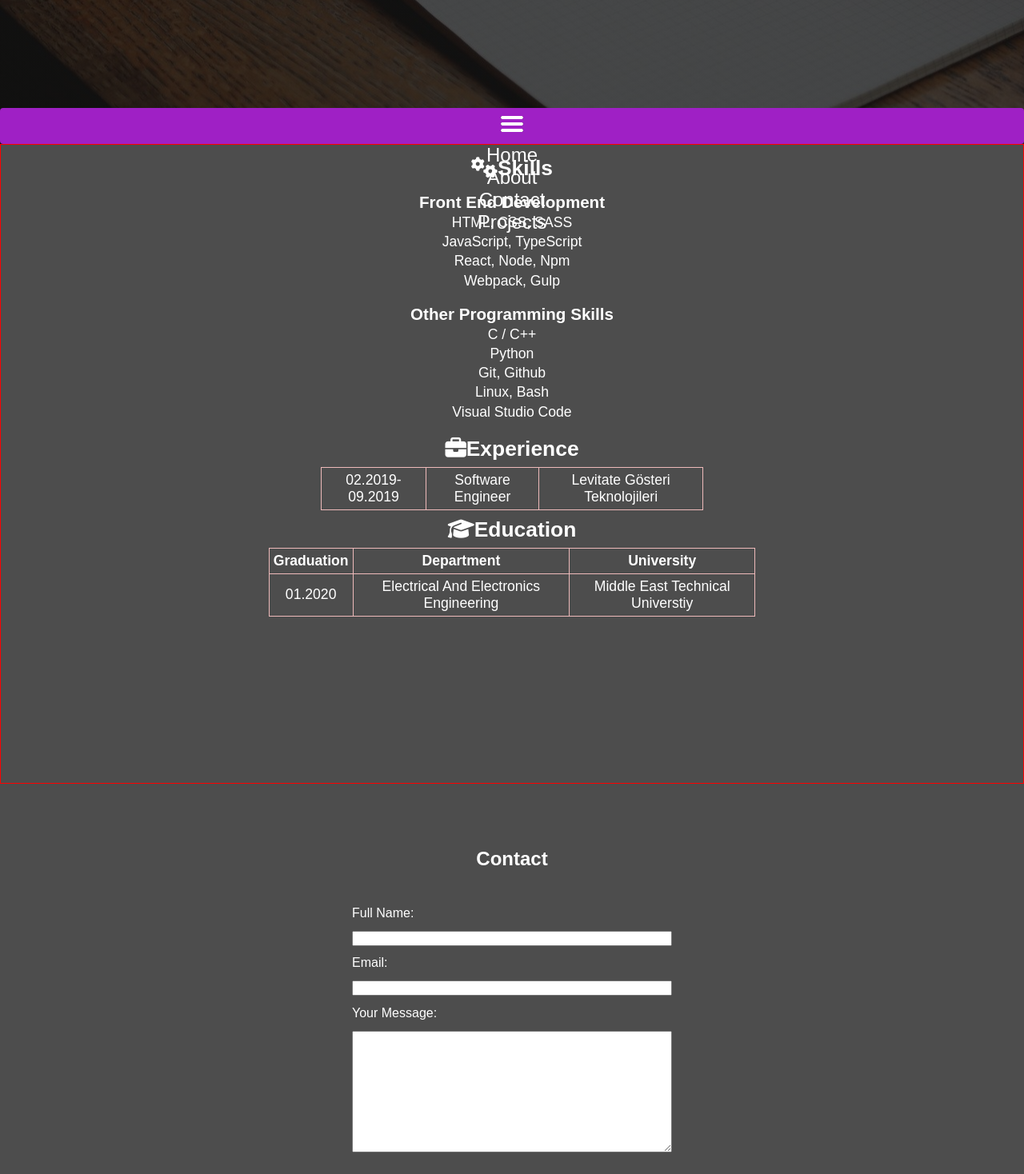
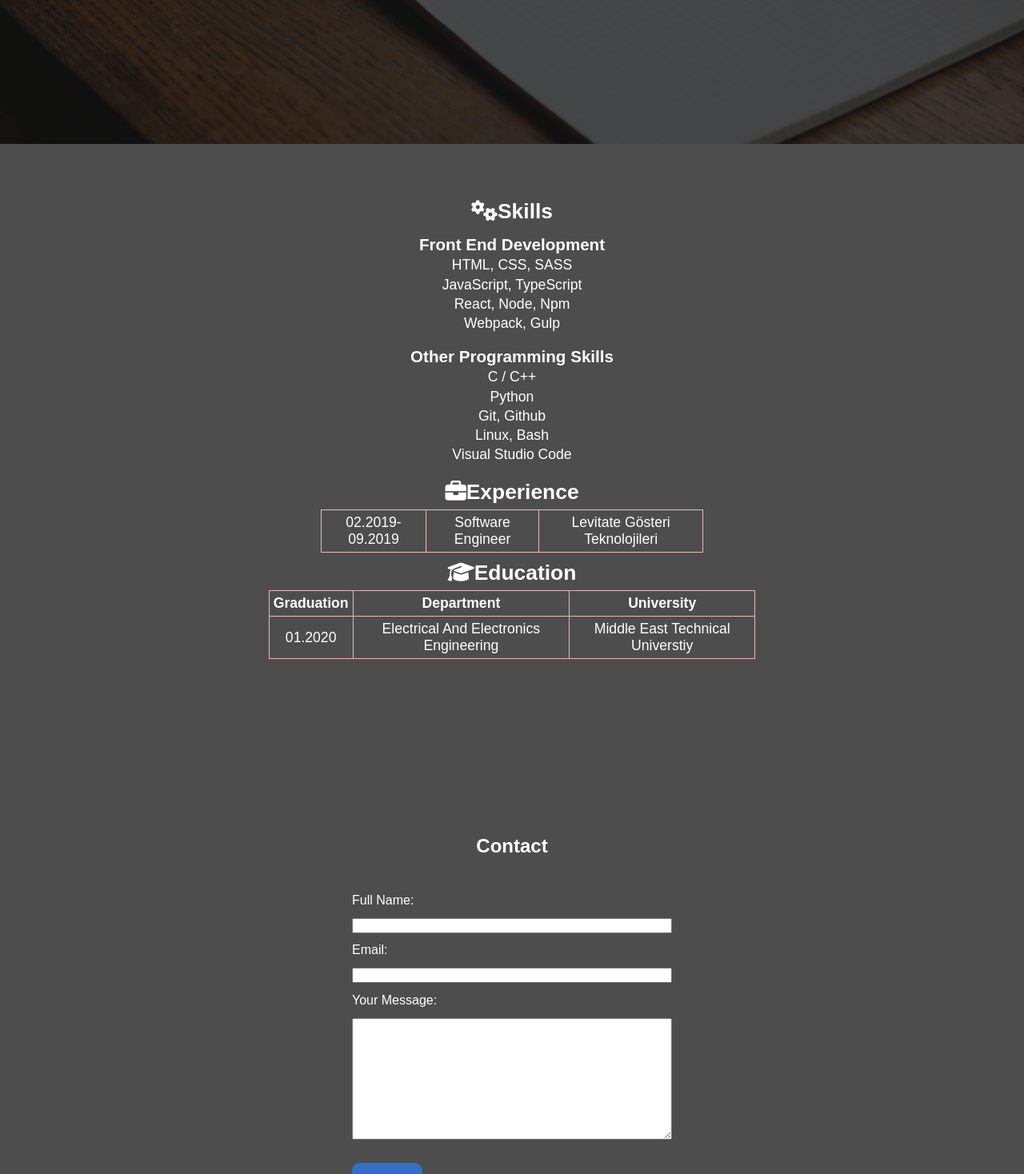
Before and after one commit to cmlttnts/cmlttnts.github.io, a React (Create React App) app: page / in a window 1280 px wide. Shown: the part 620-2088 px from the top of the page at 80% size. Built offline with nearby package versions, Linux system fonts and the light colour scheme.

Commit message:
adjusted high width layout, paddings etc

```diff
--- a/src/Components/About/About.scss
+++ b/src/Components/About/About.scss
@@ -1,9 +1,8 @@
 @use "./AboutVars" as ab;
-
+@use '../../mainVars' as main;
 .About {
   //Colors, Fonts, Borders
   background-color: rgba(2, 2, 2, 0.7);
-  border: 1px solid red;
   color: white;
   font-size: 1.1rem;
   // background-color: rgb(241, 236, 227);
@@ -47,6 +46,10 @@
     margin-top: 0.2rem;
     margin-bottom: 0.2rem;
   }
+
+  @include main.tablet {
+    padding-top: 4rem;
+  }
 }
 
 .SkillsFED {
--- a/src/Components/Contact/Contact.scss
+++ b/src/Components/Contact/Contact.scss
@@ -1,5 +1,5 @@
 @use "./ContactVars";
-
+@use '../../mainVars' as main;
 .Contact {
   //Colors, Fonts, Borders
   color: white;
@@ -32,6 +32,9 @@
     margin-bottom: 0.8rem;
     width: 100%;
   }
+  @include main.tablet {
+    padding-top: 4rem;
+  }
 }
 
 .Submit {
--- a/src/Components/Navigation/Navigation.scss
+++ b/src/Components/Navigation/Navigation.scss
@@ -1,9 +1,10 @@
 @use "./NavigationVars" as nav;
-
+@use '../../mainVars' as main;
 .Navigation {
   //Colors, Fonts, Borders
   color: #ffffff;
   font-size: 1.1rem;
+  background-color: main.$pri_bg_col;
   // border: 1px solid red;
   //Display
   display: flex;
@@ -19,12 +20,23 @@
   position: fixed;
   bottom: 0;
   //Margin, Padding
+  @include main.tablet {
+    top: 0;
+    bottom: auto;
+    flex-direction: row;
+    justify-content: flex-end;
+    padding-top: 0.5rem;
+    padding-bottom: 0.5rem;
+  }
 }
 
 .Navigation a,
 .Navigation a:visited {
   color: inherit;
   font-size: 1.5rem;
+  @include main.tablet {
+    font-size: 1rem;
+  }
 }
 
 .NavMenu {
@@ -43,15 +55,25 @@
   //Margin, Padding
   //Transition, Animation
   transition: all 0.4s ease;
+  @include main.tablet {
+    width: 40%;
+    min-width: 400px;
+    position: static;
+    transform: none;
+    flex-direction: row;
+    justify-content: space-evenly;
+  }
 }
 
-.Navigation .BurgerButton {
+.BurgerButton {
   //Colors, Fonts, Borders
-
   //Display
   //Diamensions
   //Position
   //Margin, Padding
+  @include main.tablet {
+    display: none;
+  }
 }
 
 .BurgerButton:hover + .NavMenu {
@@ -59,3 +81,11 @@
   transform: translateY(0);
   background-color: nav.$menu-bgc;
 }
+
+.NavMenu:hover {
+  @include main.tablet {
+    z-index: 3;
+    transform: translateY(0);
+    background-color: nav.$menu-bgc;
+  }
+}
--- a/src/Components/Projects/Projects.scss
+++ b/src/Components/Projects/Projects.scss
@@ -11,10 +11,10 @@
   height: 100vh;
   //Position
   //Margin, Padding
+  padding-top: 2rem;
   //Transition, Animation
   h2 {
     text-align: center;
-    padding-top: 1rem;
     font-size: 1.6rem;
   }
   ul {
@@ -35,10 +35,15 @@
 
   ul > li {
     width: 80%;
+    max-width: 400px;
     display: inline-block;
     border: 1px solid rgb(151, 206, 231);
     padding-top: 0.5rem;
     padding-bottom: 0.5rem;
+  }
+
+  @include main.tablet {
+    padding-top: 3rem;
   }
 }
 
```
